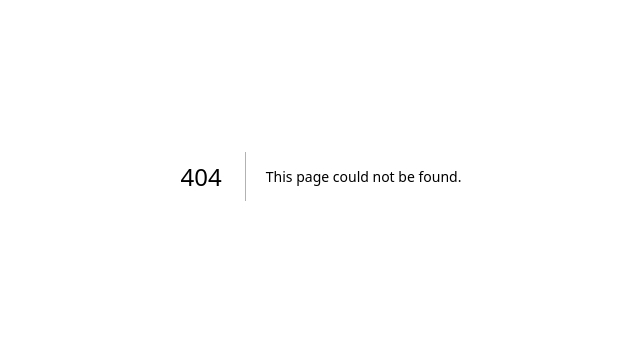
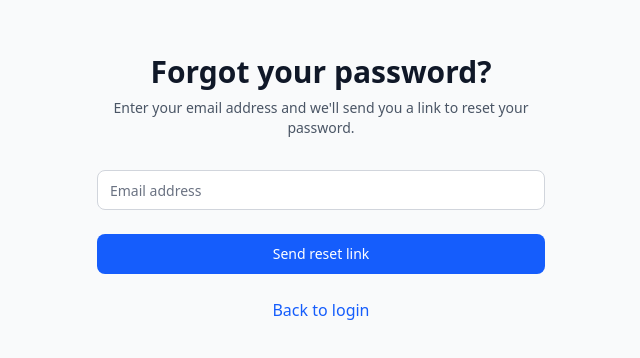
Before and after one commit to vttayde/smart-ship-app, a Next.js app: page /auth/forgot-password in a window 1280 px wide. Before the commit this address had no page. Shown: the part 224-582 px from the top of the page, without its empty margins (319-959 px from the left). Built offline with nearby package versions, Linux system fonts and the light colour scheme.

Commit message:
Add forgot-password page to fix 404 prefetch error

```diff
--- /dev/null
+++ b/src/app/auth/forgot-password/page.tsx
@@ -0,0 +1,92 @@
+'use client';
+
+import { Button } from '@/components/ui/Button';
+import { Input } from '@/components/ui/Input';
+import Link from 'next/link';
+import { useState } from 'react';
+
+export default function ForgotPasswordPage() {
+  const [email, setEmail] = useState('');
+  const [isLoading, setIsLoading] = useState(false);
+  const [isSubmitted, setIsSubmitted] = useState(false);
+
+  const handleSubmit = async (e: React.FormEvent) => {
+    e.preventDefault();
+    setIsLoading(true);
+
+    // TODO: Implement forgot password functionality
+    await new Promise(resolve => setTimeout(resolve, 1000)); // Simulate API call
+
+    setIsLoading(false);
+    setIsSubmitted(true);
+  };
+
+  if (isSubmitted) {
+    return (
+      <div className='min-h-screen flex items-center justify-center bg-gray-50 py-12 px-4 sm:px-6 lg:px-8'>
+        <div className='max-w-md w-full space-y-8'>
+          <div className='text-center'>
+            <h2 className='mt-6 text-3xl font-extrabold text-gray-900'>Check your email</h2>
+            <p className='mt-2 text-sm text-gray-600'>
+              We&apos;ve sent a password reset link to your email address.
+            </p>
+          </div>
+          <div className='text-center'>
+            <Link href='/auth/login' className='font-medium text-blue-600 hover:text-blue-500'>
+              Back to login
+            </Link>
+          </div>
+        </div>
+      </div>
+    );
+  }
+
+  return (
+    <div className='min-h-screen flex items-center justify-center bg-gray-50 py-12 px-4 sm:px-6 lg:px-8'>
+      <div className='max-w-md w-full space-y-8'>
+        <div>
+          <h2 className='mt-6 text-center text-3xl font-extrabold text-gray-900'>
+            Forgot your password?
+          </h2>
+          <p className='mt-2 text-center text-sm text-gray-600'>
+            Enter your email address and we&apos;ll send you a link to reset your password.
+          </p>
+        </div>
+        <form className='mt-8 space-y-6' onSubmit={handleSubmit}>
+          <div>
+            <label htmlFor='email' className='sr-only'>
+              Email address
+            </label>
+            <Input
+              id='email'
+              name='email'
+              type='email'
+              autoComplete='email'
+              required
+              className='relative block w-full'
+              placeholder='Email address'
+              value={email}
+              onChange={e => setEmail(e.target.value)}
+            />
+          </div>
+
+          <div>
+            <Button
+              type='submit'
+              disabled={isLoading}
+              className='group relative w-full flex justify-center py-2 px-4 border border-transparent text-sm font-medium rounded-md text-white bg-blue-600 hover:bg-blue-700 focus:outline-none focus:ring-2 focus:ring-offset-2 focus:ring-blue-500 disabled:opacity-50'
+            >
+              {isLoading ? 'Sending...' : 'Send reset link'}
+            </Button>
+          </div>
+
+          <div className='text-center'>
+            <Link href='/auth/login' className='font-medium text-blue-600 hover:text-blue-500'>
+              Back to login
+            </Link>
+          </div>
+        </form>
+      </div>
+    </div>
+  );
+}
```
